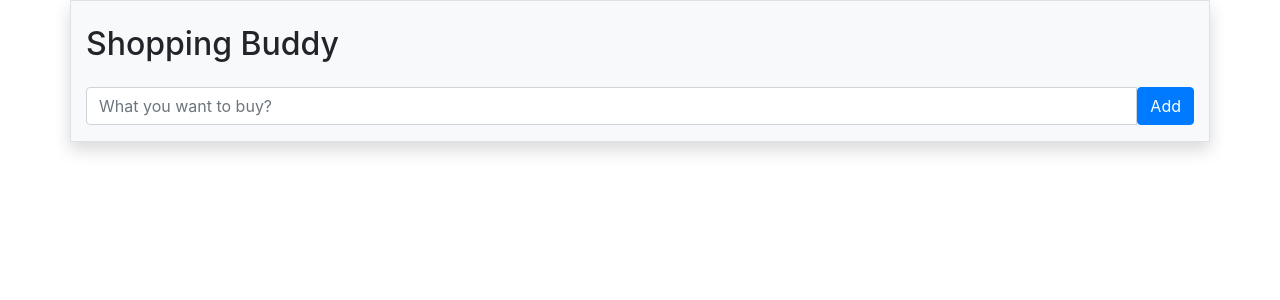
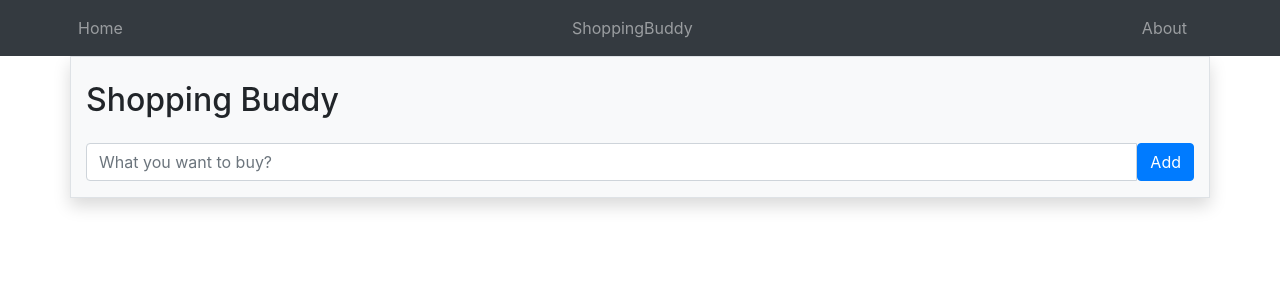
Before and after one commit to vyse12138/react-projects, a React (Create React App) app: page /ShoppingBuddy in a window 1280 px wide. Shown: the top 300 px of the page. Built offline with nearby package versions, Linux system fonts and the light colour scheme.

Commit message:
Home and navigation update

```diff
--- a/package.json
+++ b/package.json
@@ -6,9 +6,11 @@
     "@testing-library/jest-dom": "^5.11.6",
     "@testing-library/react": "^11.2.2",
     "@testing-library/user-event": "^12.2.2",
+    "gh-pages": "^3.1.0",
     "react": "^17.0.1",
     "react-dom": "^17.0.1",
     "react-icons": "^4.1.0",
+    "react-router-dom": "^5.2.0",
     "react-scripts": "4.0.1",
     "web-vitals": "^0.2.4"
   },
--- a/src/App.css
+++ /dev/null
@@ -1,38 +0,0 @@
-.App {
-  text-align: center;
-}
-
-.App-logo {
-  height: 40vmin;
-  pointer-events: none;
-}
-
-@media (prefers-reduced-motion: no-preference) {
-  .App-logo {
-    animation: App-logo-spin infinite 20s linear;
-  }
-}
-
-.App-header {
-  background-color: #282c34;
-  min-height: 100vh;
-  display: flex;
-  flex-direction: column;
-  align-items: center;
-  justify-content: center;
-  font-size: calc(10px + 2vmin);
-  color: white;
-}
-
-.App-link {
-  color: #61dafb;
-}
-
-@keyframes App-logo-spin {
-  from {
-    transform: rotate(0deg);
-  }
-  to {
-    transform: rotate(360deg);
-  }
-}
--- a/src/App.js
+++ b/src/App.js
@@ -1,152 +1,50 @@
-import './App.css';
 import './bootstrap.min.css'
-import { useEffect, useState } from 'react';
-import List from './components/List';
-import Alert from './components/Alert';
+import {
+  BrowserRouter as Router,
+  Switch,
+  Route,
+  Link
+} from "react-router-dom";
+
+import Navigation from './components/Navigation'
+import Home from './pages/Home'
+import ShoppingBuddy from './pages/ShoppingBuddy'
+
+import About from './pages/About'
+import Error from './pages/Error'
 function App() {
+  return (
 
 
-  const getLocalStorage = () =>{
-    let list = localStorage.getItem('list');
-    if (list){
-      return JSON.parse(list);
-    }
-    else{
-      return [];
-    }
-  }
+    <Router>
 
-  const [name, setName] = useState('');
-  const [list, setList] = useState(getLocalStorage());
-  const [isEditing, setIsEditing] = useState(false);
-  const [editID, setEditID] = useState(null);
-  const [alert, setAlert] = useState({
-    show:false,
-    msg:'',
-    color:''
-  });
-
-  //function called to show alert
-  const showAlert = (show=false, msg='', color='') => {
-    setAlert({show, msg, color
-    });
-  }
-
-  const handleOnSubmit = e => {
-    e.preventDefault();
-
-    if(!name){
-      //alert warning of empty input
-      showAlert(true, 'Please enter the item', 'warning')
-    }
-    else if (isEditing){
-      //editing
-      setList(list.map((item) => {
-        if(item.ID === editID){
-          return {ID: name, title: name}
-        }
-        return item
-
-      }))
-      setName('');
-      setEditID(null);
-      setIsEditing(false);
-      //alert item changed
-      showAlert(true, 'Item changed', 'success')
-
-    }
-    else{
-      const newItem = {ID:name, title:name};
-      if (list.some(e => e.title == newItem.title)){
-        //alert item inlcuded
-        showAlert(true, 'Item exsits in the list', 'warning')
-      }
-      else{
-        //add item
-        setList([...list, newItem]);
-        setName('');
-        //alert success
-        showAlert(true, 'Item added', 'success')
-      }
-
-    }
-  }
-
-  //function of clear list
-  const clearList = () =>{
-    //clear the list
-    setList([]);
-    //alert list cleared
-    showAlert(true, 'all items cleared', 'danger')
-  }
-
-  //function of remove item
-  const removeItem = (ID) =>{
-
-    if (isEditing && editID === ID){
-      //alert is editing
-      showAlert(true, 'finish editing first', 'warning');
-    }
-    else{
-      //clear the list
-      setList(list.filter(item => item.ID !== ID));
-      //alert item removed
-      showAlert(true, 'item removed', 'danger')
-    }
-
-  }
-
-  //function to edit item
-  const editItem = (ID) =>{
-    const item = list.find((item) => item.ID === ID);
-    setIsEditing(true);
-    setEditID(ID);
-    setName(item.title);
-  }
-
-  useEffect(() =>{
-    localStorage.setItem('list',JSON.stringify(list));
-  })
-
-  return (
-    <div className='shopping-buddy container bg-light border shadow pb-3'>
-      <div className='row no-gutters'>
-        <h2 className='add-heading text-left col my-4'>Shopping Buddy</h2>
-        {alert.show && <Alert className='col' {...alert} removeAlert={showAlert}/>}
-      </div>
-      <form
-        className='add-item input-group'
-        onSubmit={handleOnSubmit}
-      >
+      <Navigation/>
 
 
-        <input
-          className='add-text form-control'
-          type='text'
-          placeholder='What you want to buy?'
-          value={name}
-          onChange={e => setName(e.target.value)}
-        />
-        <button className='add-button btn btn-primary ' type='submit'>
-          {isEditing ? 'Edit' : 'Add'}
-        </button>
-      </form>
+      <Switch>
+        <Route exact path="/">
+          <Home/>
+        </Route>
+        <Route path="/ShoppingBuddy">
+          <ShoppingBuddy/>
+        </Route>
 
-      {list.length>0 &&(
-        <div className='shopping-list'>
-        <List items={list} removeItem={removeItem} editItem={editItem}/>
-        <button
-          className='list-clear-button btn btn-secondary'
-          onClick={() => clearList()}
-        >
-          clear all
-        </button>
-      </div>
-      )}
+        <Route path="/About">
+          <About/>
+        </Route>
+        <Route path="*">
+          <Error/>
+        </Route>
+      </Switch>
 
 
-    </div>
-  );
+
+
+    </Router>
+
+  )
+
+
 }
 
 export default App;
--- /dev/null
+++ b/src/components/Navigation.js
@@ -0,0 +1,29 @@
+import React, { useEffect } from 'react'
+import {
+    BrowserRouter as Router,
+    Switch,
+    Route,
+    Link
+  } from "react-router-dom";
+
+
+const Navigation = () => {
+  return (
+    <div className='navbar navbar-expand-sm bg-dark navbar-dark'>
+        <ul className='container navbar-nav'>
+          <li className='nav-item'>
+            <Link className='nav-link' to="/">Home</Link>
+          </li>
+          <li className='nav-item'>
+            <Link className='nav-link' to="/ShoppingBuddy">ShoppingBuddy</Link>
+          </li>
+
+          <li className='nav-item'>
+            <Link className='nav-link' to="/About">About</Link>
+          </li>
+        </ul>
+    </div>
+  );
+}
+
+export default Navigation
--- a/src/index.css
+++ /dev/null
@@ -1,13 +0,0 @@
-body {
-  margin: 0;
-  font-family: -apple-system, BlinkMacSystemFont, 'Segoe UI', 'Roboto', 'Oxygen',
-    'Ubuntu', 'Cantarell', 'Fira Sans', 'Droid Sans', 'Helvetica Neue',
-    sans-serif;
-  -webkit-font-smoothing: antialiased;
-  -moz-osx-font-smoothing: grayscale;
-}
-
-code {
-  font-family: source-code-pro, Menlo, Monaco, Consolas, 'Courier New',
-    monospace;
-}
--- a/src/index.js
+++ b/src/index.js
@@ -1,6 +1,5 @@
 import React from 'react';
 import ReactDOM from 'react-dom';
-import './index.css';
 import App from './App';
 import reportWebVitals from './reportWebVitals';
 
--- /dev/null
+++ b/src/pages/About.js
@@ -0,0 +1,13 @@
+import React from 'react'
+
+function About() {
+
+  return (
+    <div className='container text-center'>
+        <h1 className='my-3'>About me</h1>
+        <p>Hi! I'm Yulei.</p>
+    </div>
+  );
+}
+
+export default About
--- /dev/null
+++ b/src/pages/Error.js
@@ -0,0 +1,20 @@
+import React from 'react'
+import {
+    BrowserRouter as Router,
+    Switch,
+    Route,
+    Link
+  } from "react-router-dom";
+function Error() {
+
+  return (
+    <div className='container text-center'>
+        <h1 className=' my-3'>This page is not found</h1>
+        <Link className='btn btn-lg btn-primary' to='/'>
+            Go back to home
+        </Link>
+    </div>
+  );
+}
+
+export default Error
--- /dev/null
+++ b/src/pages/Home.js
@@ -0,0 +1,17 @@
+import React from 'react'
+import {
+    BrowserRouter as Router,
+    Switch,
+    Route,
+    Link
+  } from "react-router-dom";
+function Home() {
+
+  return (
+    <div className='container text-center'>
+        <h1 className='my-3'>Home Page</h1>
+    </div>
+  );
+}
+
+export default Home
--- /dev/null
+++ b/src/pages/ShoppingBuddy.js
@@ -0,0 +1,150 @@
+import { useEffect, useState } from 'react';
+import List from '../components/List';
+import Alert from '../components/Alert';
+function ShoppingBuddy() {
+
+
+  const getLocalStorage = () =>{
+    let list = localStorage.getItem('list');
+    if (list){
+      return JSON.parse(list);
+    }
+    else{
+      return [];
+    }
+  }
+
+  const [name, setName] = useState('');
+  const [list, setList] = useState(getLocalStorage());
+  const [isEditing, setIsEditing] = useState(false);
+  const [editID, setEditID] = useState(null);
+  const [alert, setAlert] = useState({
+    show:false,
+    msg:'',
+    color:''
+  });
+
+  //function called to show alert
+  const showAlert = (show=false, msg='', color='') => {
+    setAlert({show, msg, color
+    });
+  }
+
+  const handleOnSubmit = e => {
+    e.preventDefault();
+
+    if(!name){
+      //alert warning of empty input
+      showAlert(true, 'Please enter the item', 'warning')
+    }
+    else if (isEditing){
+      //editing
+      setList(list.map((item) => {
+        if(item.ID === editID){
+          return {ID: name, title: name}
+        }
+        return item
+
+      }))
+      setName('');
+      setEditID(null);
+      setIsEditing(false);
+      //alert item changed
+      showAlert(true, 'Item changed', 'success')
+
+    }
+    else{
+      const newItem = {ID:name, title:name};
+      if (list.some(e => e.title == newItem.title)){
+        //alert item inlcuded
+        showAlert(true, 'Item exsits in the list', 'warning')
+      }
+      else{
+        //add item
+        setList([...list, newItem]);
+        setName('');
+        //alert success
+        showAlert(true, 'Item added', 'success')
+      }
+
+    }
+  }
+
+  //function of clear list
+  const clearList = () =>{
+    //clear the list
+    setList([]);
+    //alert list cleared
+    showAlert(true, 'all items cleared', 'danger')
+  }
+
+  //function of remove item
+  const removeItem = (ID) =>{
+
+    if (isEditing && editID === ID){
+      //alert is editing
+      showAlert(true, 'finish editing first', 'warning');
+    }
+    else{
+      //clear the list
+      setList(list.filter(item => item.ID !== ID));
+      //alert item removed
+      showAlert(true, 'item removed', 'danger')
+    }
+
+  }
+
+  //function to edit item
+  const editItem = (ID) =>{
+    const item = list.find((item) => item.ID === ID);
+    setIsEditing(true);
+    setEditID(ID);
+    setName(item.title);
+  }
+
+  useEffect(() =>{
+    localStorage.setItem('list',JSON.stringify(list));
+  })
+
+  return (
+    <div className='shopping-buddy container bg-light border shadow pb-3'>
+      <div className='row no-gutters'>
+        <h2 className='add-heading text-left col my-4'>Shopping Buddy</h2>
+        {alert.show && <Alert className='col' {...alert} removeAlert={showAlert}/>}
+      </div>
+      <form
+        className='add-item input-group'
+        onSubmit={handleOnSubmit}
+      >
+
+
+        <input
+          className='add-text form-control'
+          type='text'
+          placeholder='What you want to buy?'
+          value={name}
+          onChange={e => setName(e.target.value)}
+        />
+        <button className='add-button btn btn-primary ' type='submit'>
+          {isEditing ? 'Edit' : 'Add'}
+        </button>
+      </form>
+
+      {list.length>0 &&(
+        <div className='shopping-list'>
+        <List items={list} removeItem={removeItem} editItem={editItem}/>
+        <button
+          className='list-clear-button btn btn-secondary'
+          onClick={() => clearList()}
+        >
+          clear all
+        </button>
+      </div>
+      )}
+
+
+    </div>
+  );
+}
+
+export default ShoppingBuddy;
```
Also changed, not shown: 2 other files (tests, documents, lock files or other folders).
